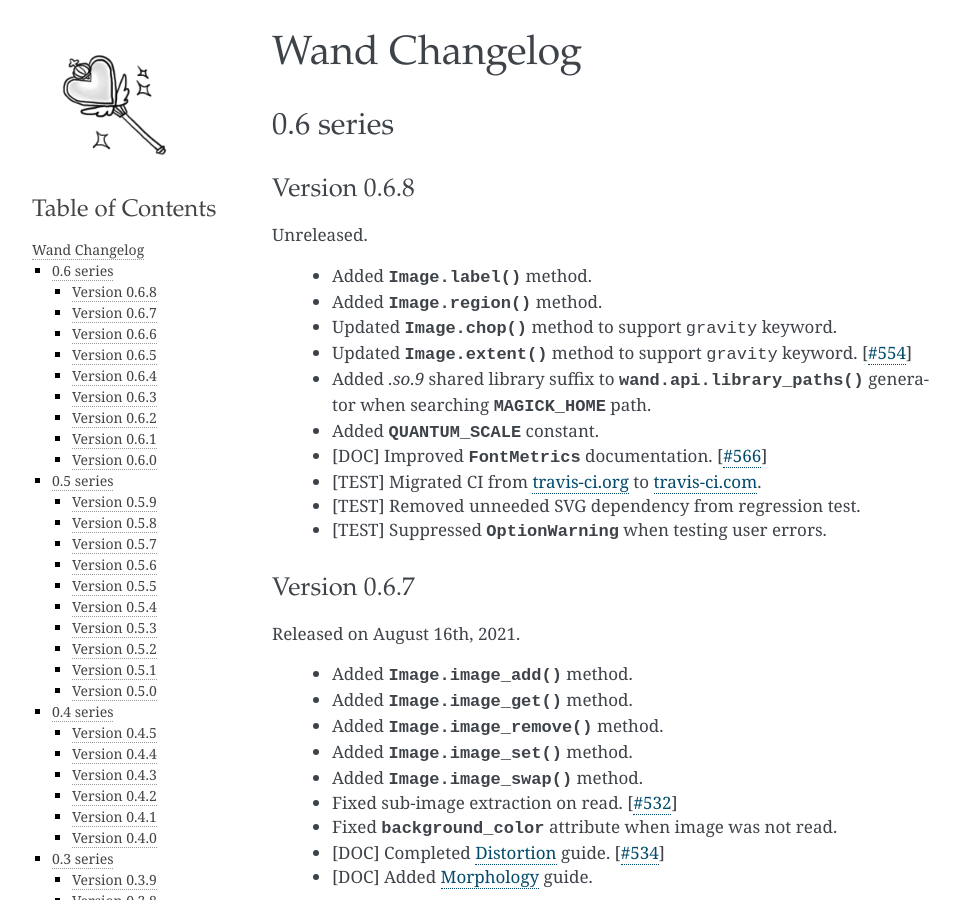
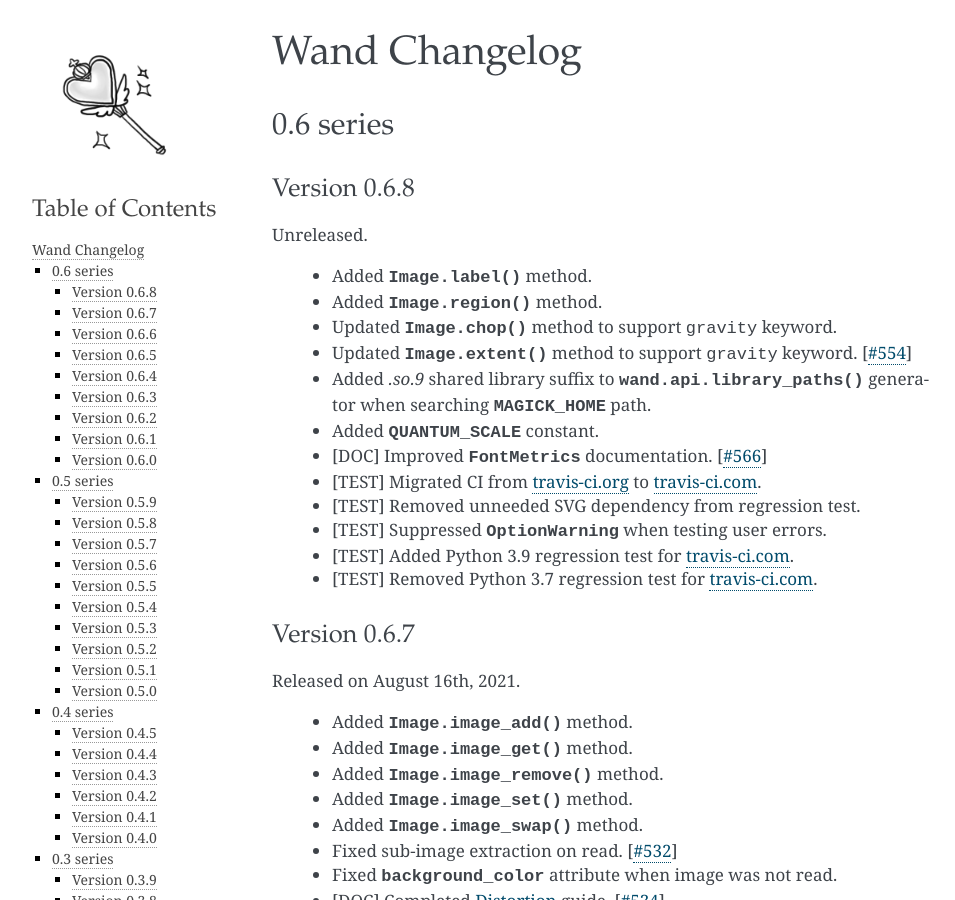
Before and after one commit to emcconville/wand, a Sphinx documentation site: the page built from docs/changes.rst, in a window 1280 px wide and 900 px high. Shown: the whole window, without its empty margins (148-1103 px from the left). Built offline with Sphinx 7.4.7, drawn with Linux system fonts in a browser that asks for light colours; some web fonts are replaced; the version number could not be read and is left out.

Commit message:
Updated travis build matrix (drop 3.7 & add 3.9)

```diff
--- a/docs/changes.rst
+++ b/docs/changes.rst
@@ -24,6 +24,8 @@ Unreleased.
  - [TEST] Migrated CI from `travis-ci.org <https://travis-ci.org/github/emcconville/wand>`_ to `travis-ci.com <https://app.travis-ci.com/emcconville/wand>`_.
  - [TEST] Removed unneeded SVG dependency from regression test.
  - [TEST] Suppressed :class:`~wand.exceptions.OptionWarning` when testing user errors.
+ - [TEST] Added Python 3.9 regression test for `travis-ci.com <https://app.travis-ci.com/emcconville/wand>`_.
+ - [TEST] Removed Python 3.7 regression test for `travis-ci.com <https://app.travis-ci.com/emcconville/wand>`_.
 
 .. _changelog-0.6.7:
 
```
Also changed, not shown: .travis.yml.
